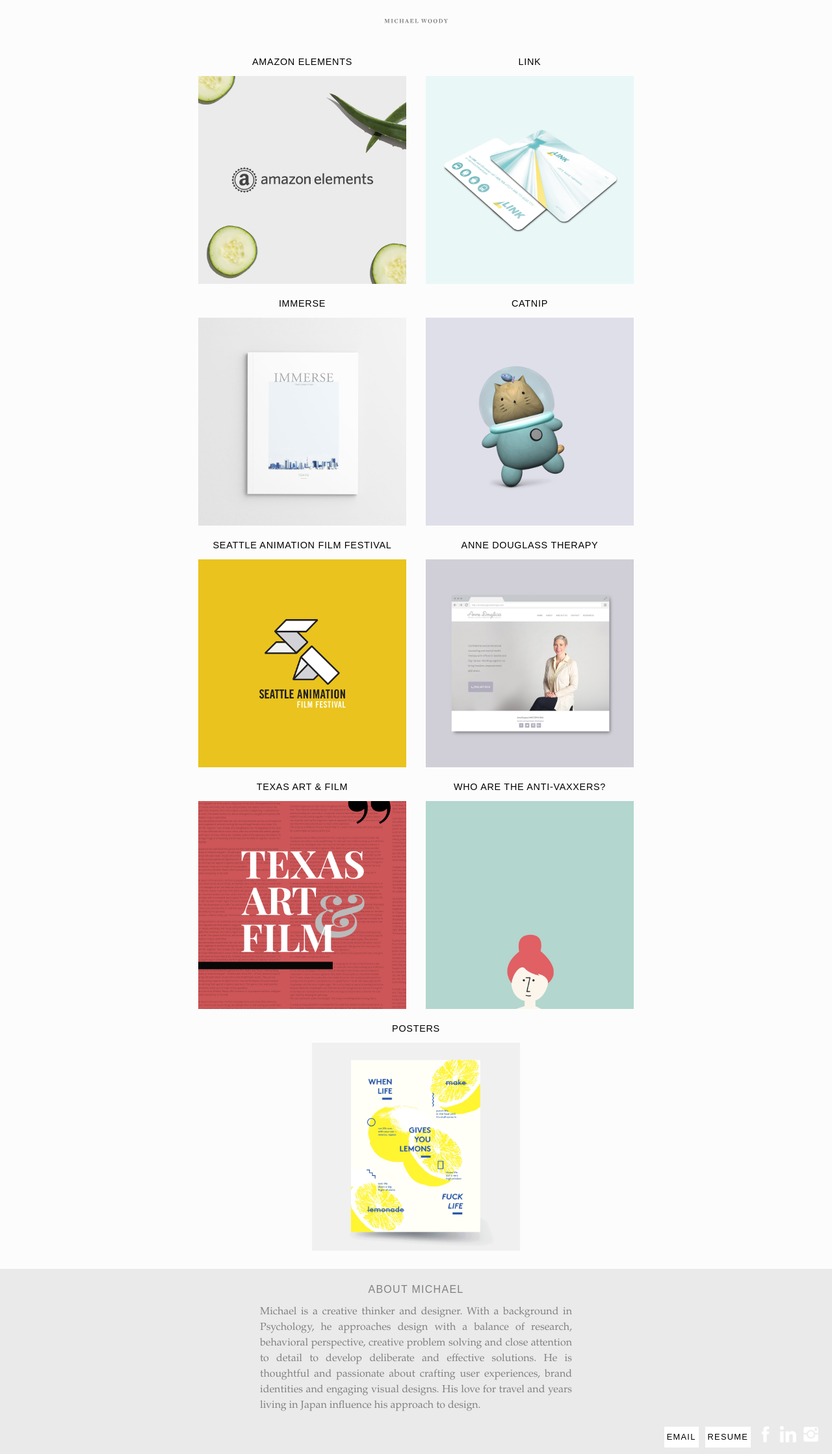
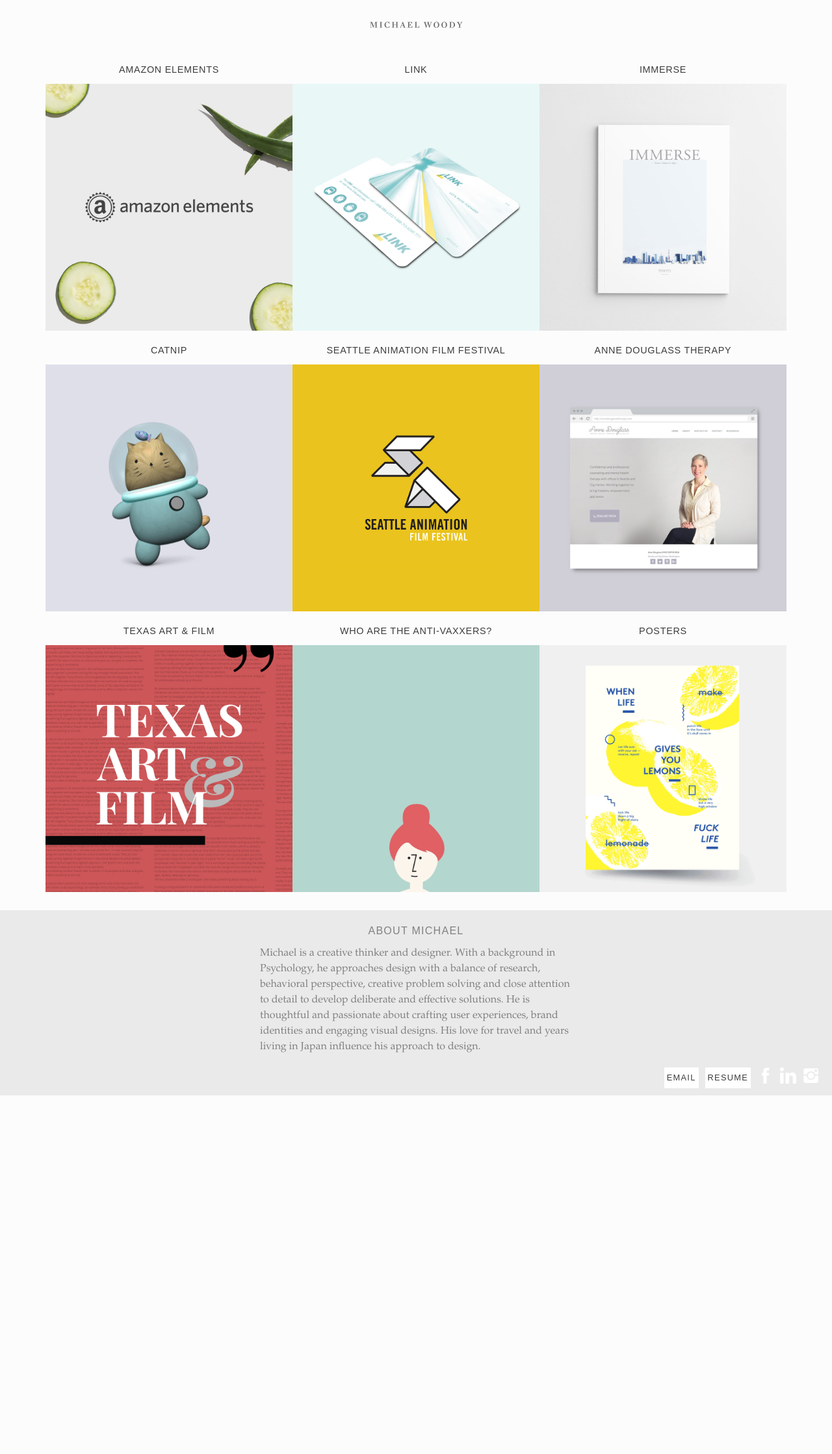
Before and after one commit to mellomikie/Website, a PHP site: page / in a window 1280 px wide. Shown: the whole page at 65% size. After the commit the page ends 1686 px from the top, so only its background shows below. Run offline with PHP 8.4, Linux system fonts and the light colour scheme; some libraries are stand-ins or nearby versions.

Commit message:
Updated styles

```diff
--- a/styles/style.css
+++ b/styles/style.css
@@ -12,6 +12,9 @@ body {
   margin: 0;
   padding: 0;
   background-color: #fcfcfc;
+  color:rgb(60, 60, 60);
+  -webkit-font-smoothing: antialiased;
+  -moz-osx-font-smoothing: grayscale;
 }
 
 /* Global style rules for headers */
@@ -44,7 +47,7 @@ h2 {
 
 p {
   font-family: "adobe-garamond-pro", "Garamond", serif;
-  text-align: justify;
+  text-align: left;
   min-width: 300px;
   max-width: 480px;
   padding-left: 10px;
@@ -89,18 +92,19 @@ iframe {
 
 #portfolio {
   display: flex;
-  justify-content: space-around;
+  justify-content: center;
   /* align-content: space-around; */
-  /* align-items: center; */
+  align-items: center;
   flex-wrap: wrap;
   min-width: 320px;
-  max-width: 700px;
+  max-width: 1140px;
   margin-left: auto;
   margin-right: auto;
 }
 
 .project, .project img {
-  width: 320px;
+  max-width: 380px;
+  width: 100%;
 }
 
 /* Style rules for link boxes */
@@ -162,7 +166,7 @@ header {
 }
 
 header img {
-  width: 130px;
+  width: 190px;
 }
 
 /* Style rules for footer */
```
